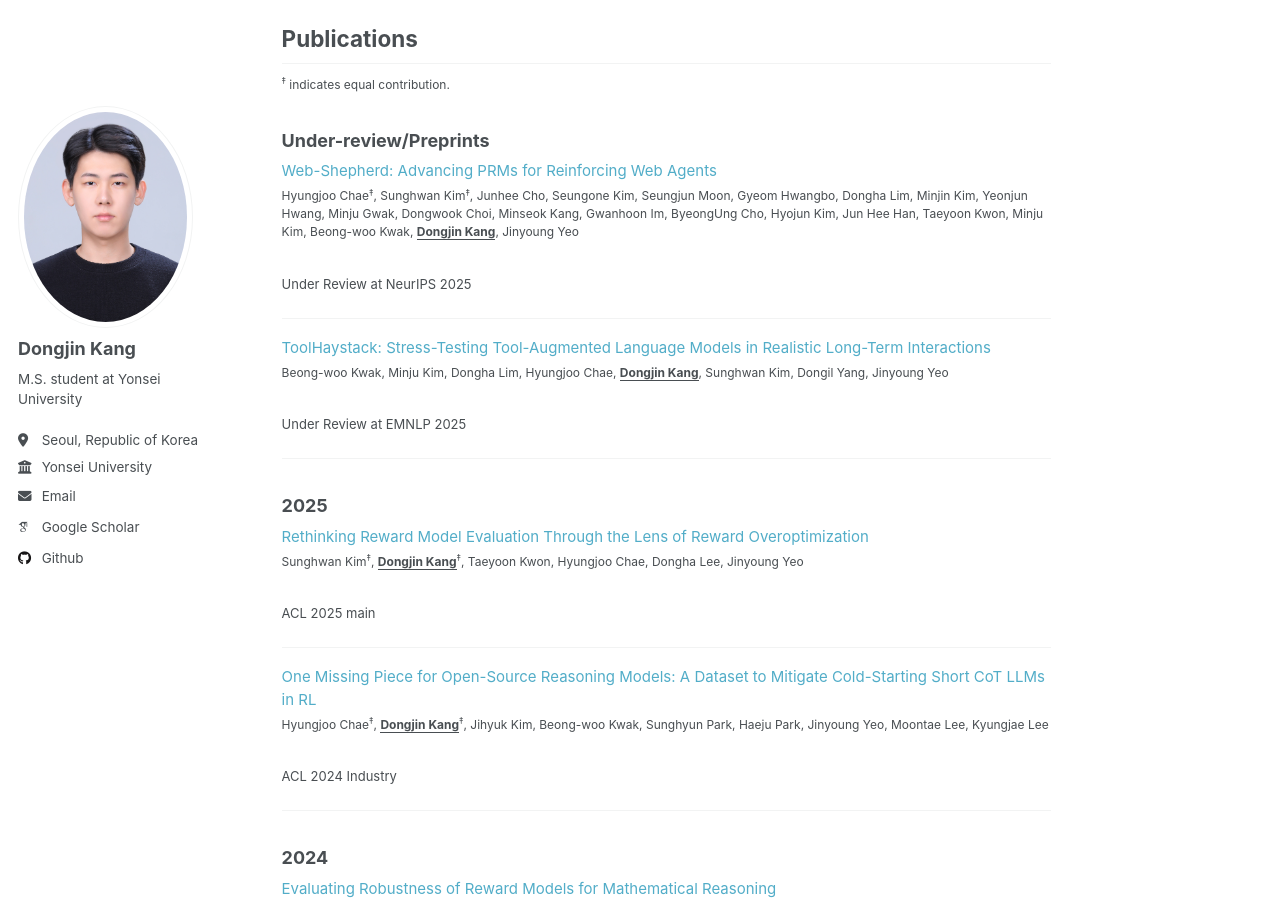
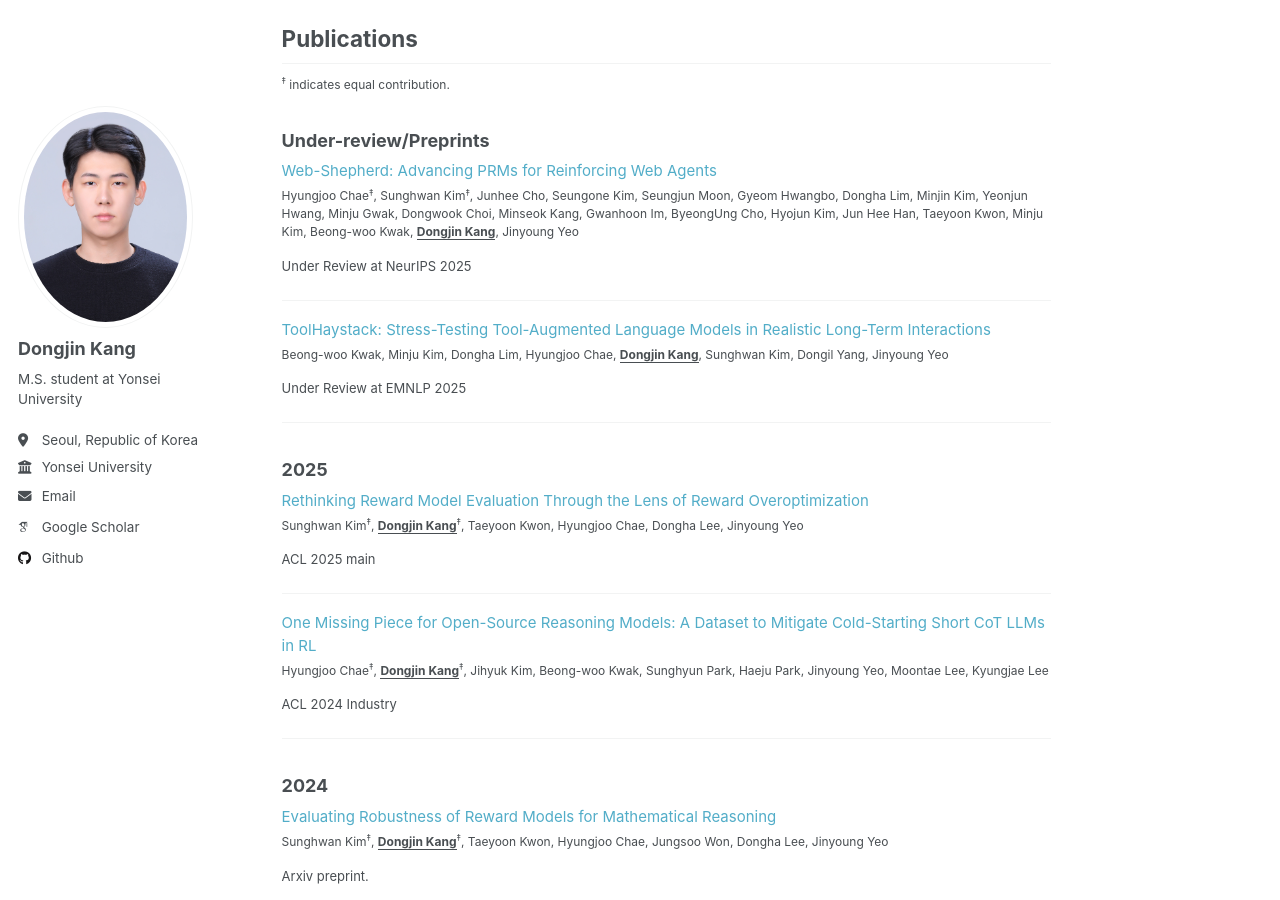
Before and after one commit to 1eastar/1eastar.github.io, a Jekyll site: the page built from _pages/about.md, in a window 1280 px wide and 900 px high, scrolled down 441 px. Built offline with Jekyll 4.4.1, drawn with Linux system fonts in a browser that asks for light colours; some web fonts are replaced.

Commit message:
update 25.05.28

```diff
--- a/_pages/about.md
+++ b/_pages/about.md
@@ -35,7 +35,7 @@ Analysis of LMs: Preference Bias, Cactus, RewardMATH<br/>
 
 <p style="font-size:12px;">
   Hyungjoo Chae<sup>‡</sup>, Sunghwan Kim<sup>‡</sup>, Junhee Cho, Seungone Kim, Seungjun Moon, Gyeom Hwangbo, Dongha Lim, Minjin Kim, Yeonjun Hwang, Minju Gwak, Dongwook Choi, Minseok Kang, Gwanhoon Im, ByeongUng Cho, Hyojun Kim, Jun Hee Han, Taeyoon Kwon, Minju Kim, Beong-woo Kwak, <u style="font-weight:bold;">Dongjin Kang</u>, Jinyoung Yeo
-  <br/><br/>
+  <br/>
   <p style="font-size: 13px;">
   Under Review at NeurIPS 2025
   </p>
@@ -50,7 +50,7 @@ ___
 
 <p style="font-size:12px;">
   Beong-woo Kwak, Minju Kim, Dongha Lim, Hyungjoo Chae, <u style="font-weight:bold;">Dongjin Kang</u>, Sunghwan Kim, Dongil Yang, Jinyoung Yeo
-  <br/><br/>
+  <br/>
   <p style="font-size: 13px;">
   Under Review at EMNLP 2025
   </p>
@@ -68,7 +68,7 @@ ___
 
 <p style="font-size:12px;">
   Sunghwan Kim<sup>‡</sup>, <u style="font-weight:bold;">Dongjin Kang</u><sup>‡</sup>, Taeyoon Kwon, Hyungjoo Chae, Dongha Lee, Jinyoung Yeo
-  <br/><br/>
+  <br/>
   <p style="font-size: 13px;">
   ACL 2025 main
   </p>
@@ -82,7 +82,7 @@ ___
 
 <p style="font-size:12px;">
   Hyungjoo Chae<sup>‡</sup>, <u style="font-weight:bold;">Dongjin Kang</u><sup>‡</sup>, Jihyuk Kim, Beong-woo Kwak, Sunghyun Park, Haeju Park, Jinyoung Yeo, Moontae Lee, Kyungjae Lee
-  <br/><br/>
+  <br/>
   <p style="font-size: 13px;">
   ACL 2024 Industry
   </p>
@@ -100,7 +100,7 @@ ___
 
 <p style="font-size:12px;">
   Sunghwan Kim<sup>‡</sup>, <u style="font-weight:bold;">Dongjin Kang</u><sup>‡</sup>, Taeyoon Kwon, Hyungjoo Chae, Jungsoo Won, Dongha Lee, Jinyoung Yeo
-  <br/><br/>
+  <br/>
 
   <p style="font-size: 13px;">
   Arxiv preprint.
@@ -115,7 +115,7 @@ ___
 
 <p style="font-size:12px;">
   Hyungjoo Chae<sup>‡</sup>, Taeyoon Kwon<sup>‡</sup>, Seungjun Moon<sup>‡</sup>, Yongho Song, <u style="font-weight:bold;">Dongjin Kang</u>, Kai Tzu-iunn Ong, Beong-woo Kwak, Seonghyeon Bae, Seung-won Hwang, Jinyoung Yeo
-  <br/><br/>
+  <br/>
   <p style="font-size: 13px;">
   EMNLP 2024 main
   </p>
@@ -130,8 +130,7 @@ ___
 
 <p style="font-size:12px;">
   Suyeon Lee<sup>‡</sup>, Sunghwan Kim<sup>‡</sup>, Minju Kim<sup>‡</sup>, <u style="font-weight:bold;">Dongjin Kang</u>, Dongil Yang, Harim Kim, Minseok Kang, Dayi Jung, Min Hee Kim, Seungbeen Lee, Kyoung-Mee Chung, Youngjae Yu, Dongha Lee, Jinyoung Yeo
-
-  <br/><br/>
+  <br/>
   <p style="font-size: 13px;">
   EMNLP 2024 findings
   </p>
@@ -147,8 +146,7 @@ ___
 
 <p style="font-size:12px;">
   <u style="font-weight:bold;">Dongjin Kang</u><sup>‡</sup>, Sunghwan Kim<sup>‡</sup>, Taeyoon Kwon, Seungjun Moon, Hyunsouk Cho, Youngjae Yu, Dongha Lee, Jinyoung Yeo
-
-  <br/><br/>
+  <br/>
   <p style="font-size: 13px;">
   <span style="font-weight:900; color: #ea3800">[Outstanding Paper Award]</span> ACL 2024 main
   </p>
@@ -163,7 +161,7 @@ ___
 
 <p style="font-size:12px;">
   Seungjun Moon<sup>‡</sup>, Yongho Song<sup>‡</sup>, Hyungjoo Chae<sup>‡</sup>, Taeyoon Kwon, <u style="font-weight:bold;">Dongjin Kang</u>, Kai Tzu-iunn Ong, Seung-won Hwang, Jinyoung Yeo
-  <br/><br/>
+  <br/>
   <p style="font-size: 13px;">
   Arxiv Preprint
   </p>
@@ -178,7 +176,7 @@ ___
 
 <p style="font-size:12px;">
   Taeyoon Kwon<sup>‡</sup>, Kai Tzu-iunn Ong<sup>‡</sup>, <u style="font-weight:bold;">Dongjin Kang</u>, Seungjun Moon, Jeong Ryong Lee, Dosik Hwang, Yongsik Sim, Beomseok Sohn, Dongha Lee, Jinyoung Yeo
-  <br/><br/>
+  <br/>
   <p style="font-size: 13px;">
   AAAI 2024
   </p>
```
